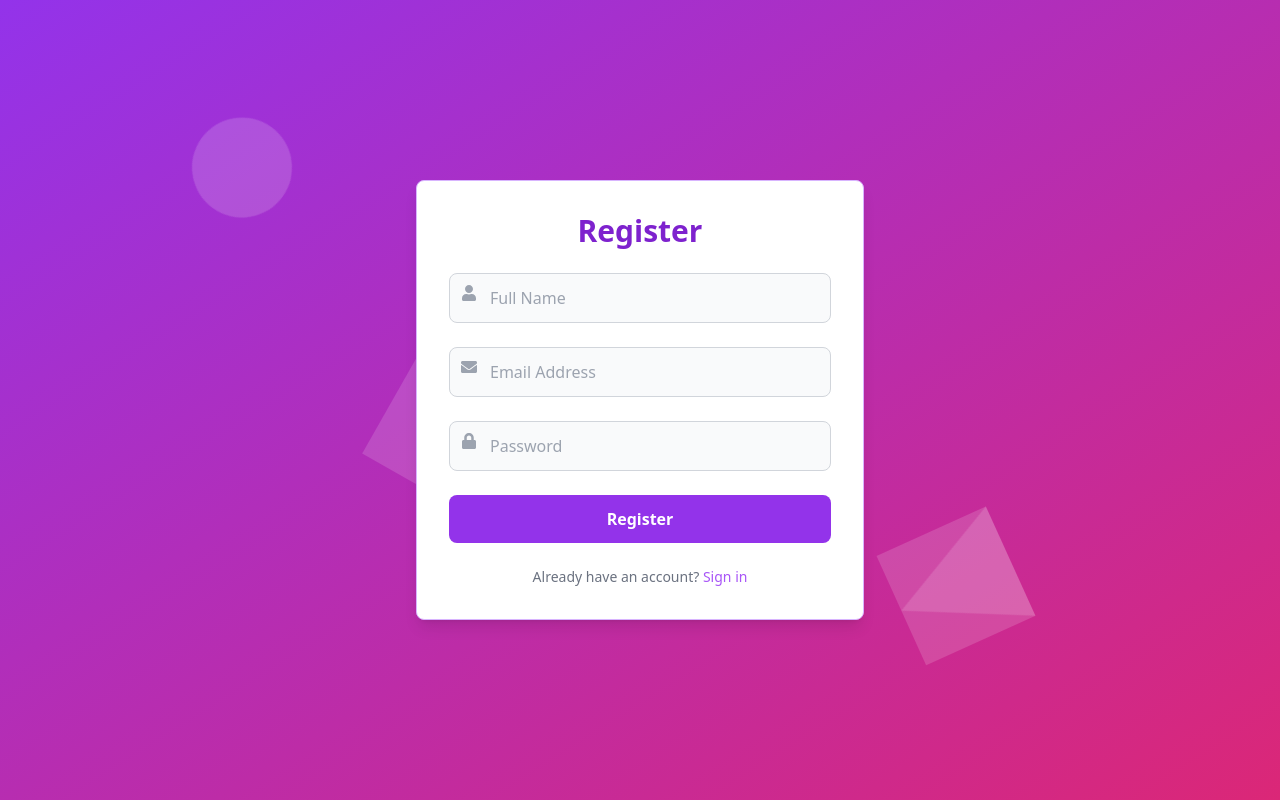
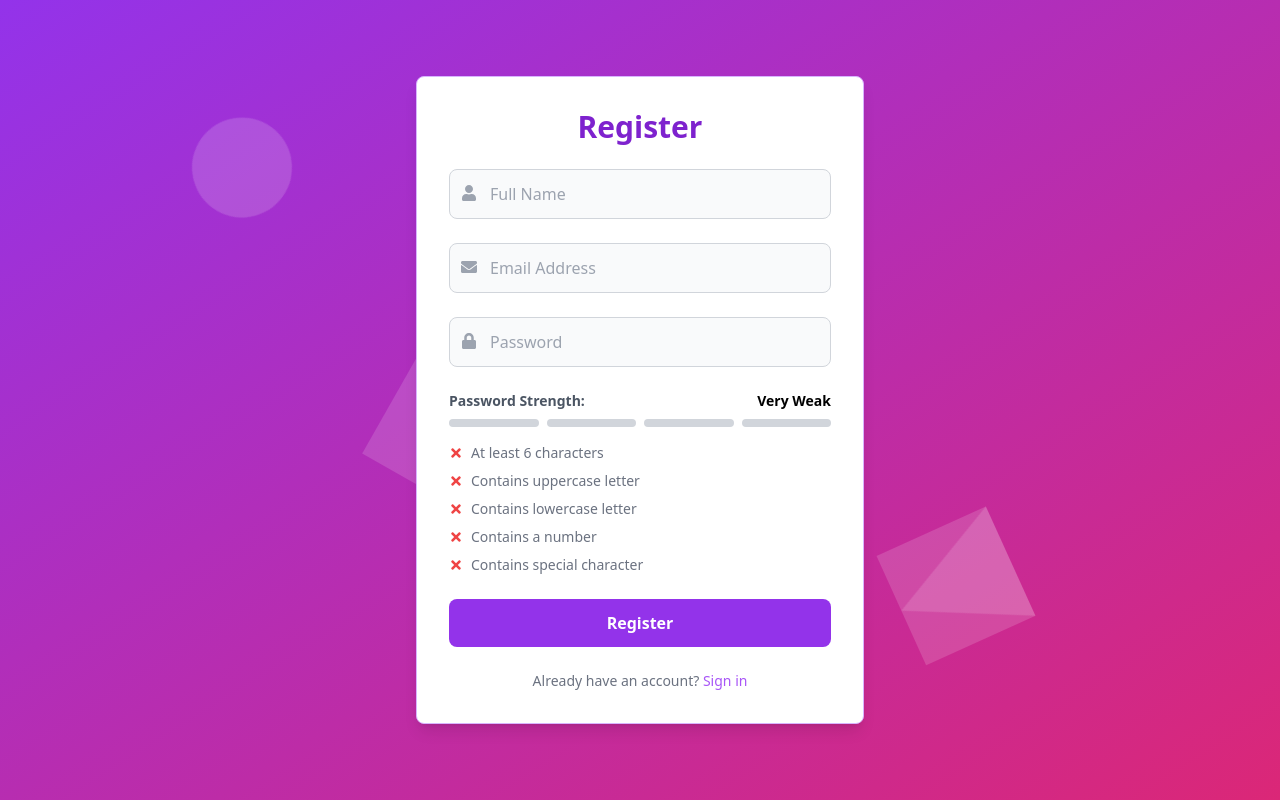
Before and after one commit to mhistiak3/MERN-Authentication, a React (Vite) app in the folder frontend/: page /auth/register in a window 1280 px wide. Built offline with nearby package versions, Linux system fonts and the light colour scheme.

Commit message:
Improve UI

```diff
--- /dev/null
+++ b/frontend/src/components/InputBox.jsx
@@ -0,0 +1,19 @@
+
+
+const InputBox = ({ IconComponent, formData, handleChange, ...props }) => {
+  return (
+    <div className="relative">
+      <IconComponent className="absolute left-3 top-4 text-gray-400" />
+      <input
+        {...props}
+        value={formData}
+        onChange={handleChange}
+        className="w-full pl-10 pr-4 py-3 text-base bg-gray-50 border border-gray-300 rounded-lg focus:outline-none focus:border-purple-500 transition-colors duration-300"
+
+        required
+      />
+    </div>
+  );
+};
+
+export default InputBox;
--- /dev/null
+++ b/frontend/src/components/PasswordCriteria.jsx
@@ -0,0 +1,33 @@
+import { FaCheck, FaTimes } from "react-icons/fa";
+
+const PasswordCriteria = ({ password }) => {
+  const criteria = [
+    { label: "At least 6 characters", met: password.length >= 6 },
+    { label: "Contains uppercase letter", met: /[A-Z]/.test(password) },
+    { label: "Contains lowercase letter", met: /[a-z]/.test(password) },
+    { label: "Contains a number", met: /\d/.test(password) },
+    { label: "Contains special character", met: /[^A-Za-z0-9]/.test(password) },
+  ];
+
+  return (
+    <div className="mt-4 space-y-2">
+      {criteria.map((item) => (
+        <div key={item.label} className="flex items-center text-sm">
+          {item.met ? (
+            <FaCheck className="text-green-500 mr-2" />
+          ) : (
+            <FaTimes className="text-red-500 mr-2" />
+          )}
+          <span
+            className={`${
+              item.met ? "text-green-600" : "text-gray-500"
+            } font-medium`}
+          >
+            {item.label}
+          </span>
+        </div>
+      ))}
+    </div>
+  );
+};
+export default PasswordCriteria;
--- /dev/null
+++ b/frontend/src/components/PasswordStrengthMeter.jsx
@@ -0,0 +1,57 @@
+import PasswordCriteria from "./PasswordCriteria";
+
+const PasswordStrengthMeter = ({ password }) => {
+  const getStrength = (pass) => {
+    let strength = 0;
+    if (pass.length >= 6) strength++;
+    if (pass.match(/[a-z]/) && pass.match(/[A-Z]/)) strength++;
+    if (pass.match(/\d/)) strength++;
+    if (pass.match(/[^a-zA-Z\d]/)) strength++;
+    return strength;
+  };
+
+  const strength = getStrength(password);
+
+  const getColor = (strength) => {
+    if (strength === 0) return "bg-red-500";
+    if (strength === 1) return "bg-red-400";
+    if (strength === 2) return "bg-yellow-500";
+    if (strength === 3) return "bg-yellow-400";
+    return "bg-green-500";
+  };
+
+  const getStrengthText = (strength) => {
+    if (strength === 0) return "Very Weak";
+    if (strength === 1) return "Weak";
+    if (strength === 2) return "Fair";
+    if (strength === 3) return "Good";
+    return "Strong";
+  };
+
+  return (
+    <div className="mt-4">
+      <div className="flex justify-between items-center mb-2">
+        <span className="text-sm font-semibold text-gray-600">
+          Password Strength:
+        </span>
+        <span className={`text-sm font-semibold `}>
+          {getStrengthText(strength)}
+        </span>
+      </div>
+
+      <div className="flex space-x-2 mb-2">
+        {[...Array(4)].map((_, index) => (
+          <div
+            key={index}
+            className={`h-2 w-1/4 rounded-lg transition-colors duration-300 ${
+              index < strength ? getColor(strength) : "bg-gray-300"
+            }`}
+          />
+        ))}
+      </div>
+      <PasswordCriteria password={password} />
+    </div>
+  );
+};
+
+export default PasswordStrengthMeter;
--- a/frontend/src/pages/Login.jsx
+++ b/frontend/src/pages/Login.jsx
@@ -1,6 +1,7 @@
 import { useState } from "react";
 import { FaEnvelope, FaLock } from "react-icons/fa";
 import { Link } from "react-router-dom";
+import InputBox from "../components/InputBox";
 
 const Login = () => {
   const [formData, setFormData] = useState({
@@ -29,31 +30,26 @@ const Login = () => {
       </h2>
       <form onSubmit={handleSubmit} className="space-y-6">
         {/* Email Field */}
+        <InputBox
+          formData={formData.email}
+          handleChange={handleChange}
+          IconComponent={FaEnvelope}
+          type="email"
+          name="email"
+          id="email"
+          placeholder="Email Address"
+        />
+
         <div className="relative">
-          <FaEnvelope className="absolute left-3 top-3 text-gray-400" />
-          <input
-            type="email"
-            name="email"
-            id="email"
-            value={formData.email}
-            onChange={handleChange}
-            className="w-full pl-10 pr-4 py-3 text-base bg-gray-50 border border-gray-300 rounded-lg focus:outline-none focus:border-purple-500 transition-colors duration-300"
-            placeholder="Email Address"
-            required
-          />
-        </div>
-        {/* Password Field */}
-        <div className="relative">
-          <FaLock className="absolute left-3 top-3 text-gray-400" />
-          <input
+          {/* Password Field */}
+          <InputBox
+            formData={formData.password}
+            handleChange={handleChange}
+            IconComponent={FaLock}
             type={showPassword ? "text" : "password"}
             name="password"
             id="password"
-            value={formData.password}
-            onChange={handleChange}
-            className="w-full pl-10 pr-4 py-3 text-base bg-gray-50 border border-gray-300 rounded-lg focus:outline-none focus:border-purple-500 transition-colors duration-300"
-            placeholder="Password"
-            required
+            placeholder="password"
           />
           {/* Toggle Password Visibility */}
           <button
--- a/frontend/src/pages/Register.jsx
+++ b/frontend/src/pages/Register.jsx
@@ -1,6 +1,8 @@
 import { useState } from "react";
 import { FaUser, FaEnvelope, FaLock } from "react-icons/fa";
 import { Link } from "react-router-dom";
+import InputBox from "../components/InputBox";
+import PasswordStrengthMeter from "../components/PasswordStrengthMeter";
 
 const Register = () => {
   const [formData, setFormData] = useState({
@@ -9,34 +11,11 @@ const Register = () => {
     password: "",
   });
 
-  const [passwordStrength, setPasswordStrength] = useState("");
-  const [strengthColor, setStrengthColor] = useState("");
-
   const handleChange = (e) => {
     setFormData({
       ...formData,
       [e.target.name]: e.target.value,
     });
-
-    if (e.target.name === "password") {
-      evaluatePasswordStrength(e.target.value);
-    }
-  };
-
-  const evaluatePasswordStrength = (password) => {
-    if (password.length < 6) {
-      setPasswordStrength("Weak");
-      setStrengthColor("bg-red-500");
-    } else if (password.length >= 6 && password.length < 10) {
-      setPasswordStrength("Medium");
-      setStrengthColor("bg-yellow-500");
-    } else if (password.length >= 10) {
-      setPasswordStrength("Strong");
-      setStrengthColor("bg-green-500");
-    } else {
-      setPasswordStrength("");
-      setStrengthColor("");
-    }
   };
 
   const handleSubmit = (e) => {
@@ -51,66 +30,40 @@ const Register = () => {
       </h2>
       <form onSubmit={handleSubmit} className="space-y-6">
         {/* Name Field */}
-        <div className="relative">
-          <FaUser className="absolute left-3 top-3 text-gray-400" />
-          <input
+        <InputBox
+          formData={formData.name}
+          handleChange={handleChange}
+          IconComponent={FaUser}
           type="text"
           name="name"
           id="name"
-            value={formData.name}
-            onChange={handleChange}
-            className="w-full pl-10 pr-4 py-3 text-base bg-gray-50 border border-gray-300 rounded-lg focus:outline-none focus:border-purple-500 transition-colors duration-300"
           placeholder="Full Name"
-            required
         />
-        </div>
+
         {/* Email Field */}
-        <div className="relative">
-          <FaEnvelope className="absolute left-3 top-3 text-gray-400" />
-          <input
+        <InputBox
+          formData={formData.email}
+          handleChange={handleChange}
+          IconComponent={FaEnvelope}
           type="email"
           name="email"
           id="email"
-            value={formData.email}
-            onChange={handleChange}
-            className="w-full pl-10 pr-4 py-3 text-base bg-gray-50 border border-gray-300 rounded-lg focus:outline-none focus:border-purple-500 transition-colors duration-300"
           placeholder="Email Address"
-            required
         />
-        </div>
+
         {/* Password Field */}
-        <div className="relative">
-          <FaLock className="absolute left-3 top-3 text-gray-400" />
-          <input
+        <InputBox
+          formData={formData.password}
+          handleChange={handleChange}
+          IconComponent={FaLock}
           type="password"
           name="password"
           id="password"
-            value={formData.password}
-            onChange={handleChange}
-            className="w-full pl-10 pr-4 py-3 text-base bg-gray-50 border border-gray-300 rounded-lg focus:outline-none focus:border-purple-500 transition-colors duration-300"
           placeholder="Password"
-            required
         />
-          {/* Password Strength Indicator */}
-          {passwordStrength && (
-            <div className="mt-5">
-              <div className="w-full bg-gray-300 rounded-full h-2 mt-1">
-                <div
-                  className={`h-2 rounded-full ${strengthColor}`}
-                  style={{
-                    width: `${
-                      passwordStrength === "Weak"
-                        ? "33%"
-                        : passwordStrength === "Medium"
-                        ? "66%"
-                        : "100%"
-                    }`,
-                  }}
-                ></div>
-              </div>
-            </div>
-          )}
-        </div>
+        {/* Password Strength Meter */}
+        <PasswordStrengthMeter password={formData.password} />
+
         {/* Submit Button */}
         <div>
           <button
```
Also changed, not shown: frontend/eslint.config.js (+18 -17 lines). Lines whose indentation alone changed are shown as unchanged.
